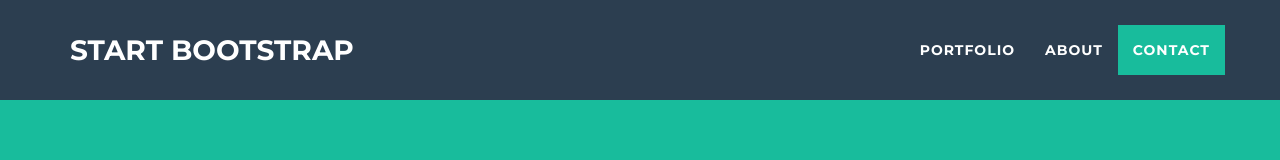
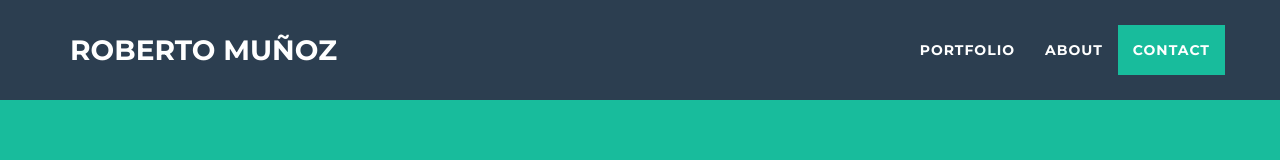
Before and after one commit to rpmunoz/rpmunoz.github.io, a website: page index.html in a window 1280 px wide. Shown: the top 160 px of the page. Drawn offline with nearby package versions, Linux system fonts and the light colour scheme.

Commit message:
Modifying index

```diff
--- a/index.html
+++ b/index.html
@@ -9,7 +9,7 @@
     <meta name="description" content="">
     <meta name="author" content="">
 
-    <title>Freelancer - Start Bootstrap Theme</title>
+    <title>Sitio web de Roberto Munoz</title>
 
     <!-- Bootstrap Core CSS -->
     <link href="vendor/bootstrap/css/bootstrap.min.css" rel="stylesheet">
@@ -41,7 +41,7 @@
                 <button type="button" class="navbar-toggle" data-toggle="collapse" data-target="#bs-example-navbar-collapse-1">
                     <span class="sr-only">Toggle navigation</span> Menu <i class="fa fa-bars"></i>
                 </button>
-                <a class="navbar-brand" href="#page-top">Start Bootstrap</a>
+                <a class="navbar-brand" href="#page-top">Roberto Muñoz</a>
             </div>
 
             <!-- Collect the nav links, forms, and other content for toggling -->
```
